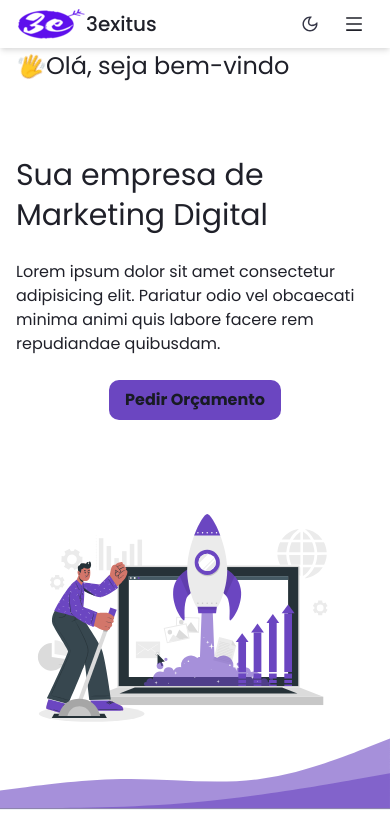
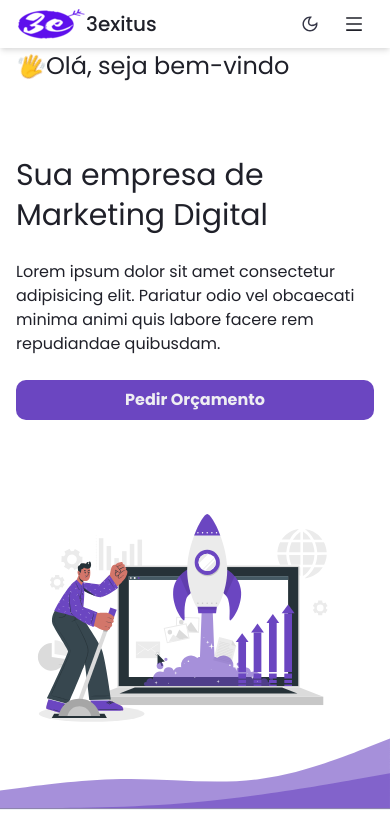
Before and after one commit to Edualicerces10/3exitusrepo, a Next.js app: page / in a window 390 px wide. Shown: the top 831 px of the page. Built offline with nearby package versions, Linux system fonts and the light colour scheme.

Commit message:
edit BadgetButton and Navbar responsive

```diff
--- a/src/components/BadgetButton/index.tsx
+++ b/src/components/BadgetButton/index.tsx
@@ -1,24 +1,17 @@
 import { Button, useColorModeValue } from "@chakra-ui/react"
-import { motion } from "framer-motion"
 export default function BudgetButton() {
     return (
-        <motion.button
-
-        whileHover={{ scale: 1.01 }}
-        onHoverStart={e => {}}
-        onHoverEnd={e => {}}
-        >
         <Button
             rounded={"10"}
             bg={"purple.600"}
-                color={useColorModeValue("gray.900", "gray.50")}
+            color={useColorModeValue("gray.50", "gray.900")}
             _hover={{
-                    bg: useColorModeValue("purple.800", "purple.900"),
+                bg: useColorModeValue("purple.600", "purple.700"),
             }}
             transitionDelay={'5'}
+
         >
             Pedir Orçamento
         </Button>
-        </motion.button>
     )
 }
--- a/src/components/Navbar/index.tsx
+++ b/src/components/Navbar/index.tsx
@@ -25,7 +25,7 @@ export default function NabarApp() {
     const mobileNav = useDisclosure();
 
     return (
-        <Box role="contentheader" mx="auto" maxW="7xl" >
+        <Box role="contentheader" mx="auto">
             <Box as="header">
                 <Stack spacing="10">
                     <React.Fragment>
```
Lines whose indentation alone changed are shown as unchanged.
